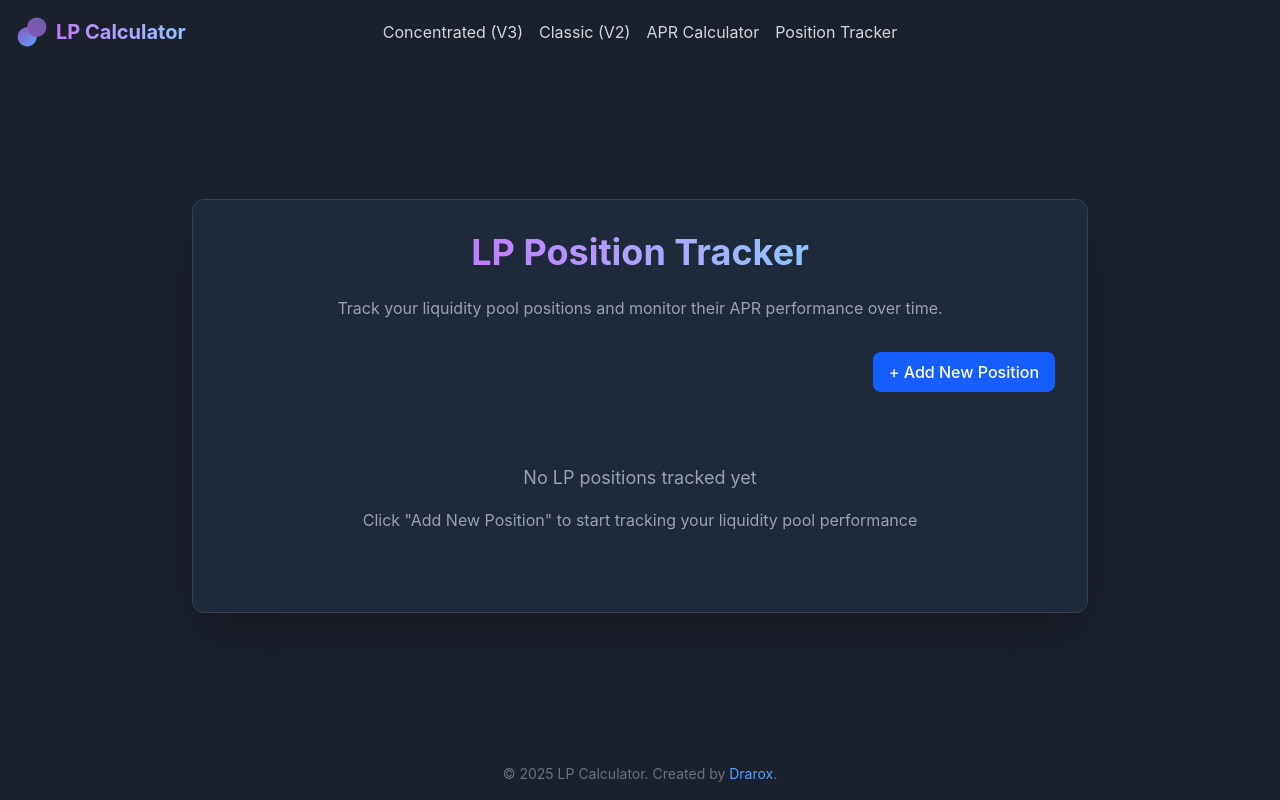
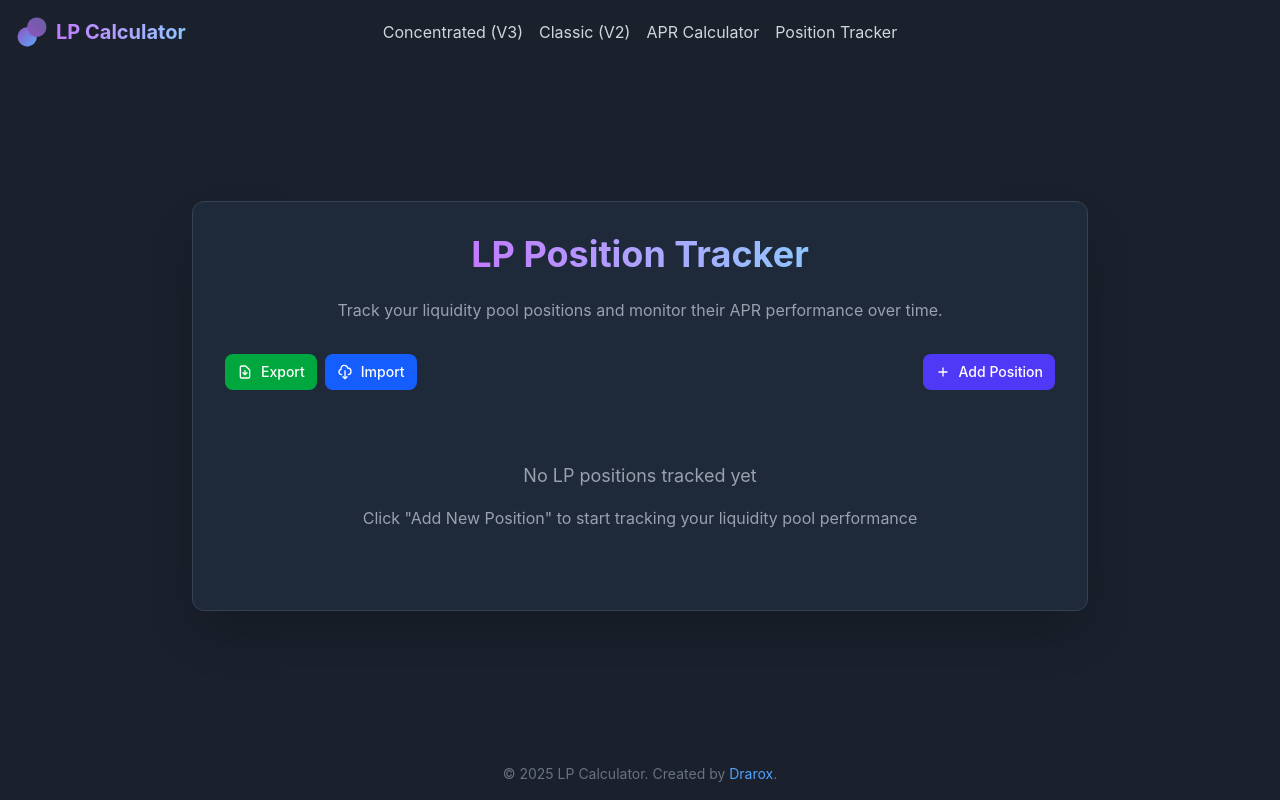
Before and after one commit to Drarox/LP-Calculator, a Vue app: page /tracker in a window 1280 px wide. Built offline with nearby package versions, Linux system fonts and the light colour scheme.

Commit message:
Import Export function added

```diff
--- a/src/style.css
+++ b/src/style.css
@@ -19,3 +19,11 @@ body {
 ::-webkit-scrollbar-thumb:hover {
     background: #667080; /* Lighter thumb on hover */
 }
+
+button {
+    cursor: pointer;
+}
+
+button:disabled {
+  cursor: not-allowed;
+}
--- a/src/views/PositionTrackerView.vue
+++ b/src/views/PositionTrackerView.vue
@@ -9,11 +9,36 @@
         Track your liquidity pool positions and monitor their APR performance over time.
       </p>
 
-      <!-- Add New Position Button -->
-      <div class="mb-6 flex justify-end">
+      <!-- Header Actions -->
+      <div class="mb-6 flex flex-col sm:flex-row justify-between items-start sm:items-center gap-4">
+        <div class="flex flex-wrap gap-2">
+          <button @click="exportData" title="Export Backup"
+            class="bg-green-600 hover:bg-green-700 text-white px-3 py-2 rounded-lg text-sm font-medium transition duration-150 ease-in-out flex items-center gap-2 cursor-pointer">
+            <svg class="w-4 h-4" fill="none" stroke="currentColor" viewBox="0 0 24 24">
+              <path stroke-linecap="round" stroke-linejoin="round" stroke-width="2"
+                d="M12 10v6m0 0l-3-3m3 3l3-3m2 8H7a2 2 0 01-2-2V5a2 2 0 012-2h5.586a1 1 0 01.707.293l5.414 5.414a1 1 0 01.293.707V19a2 2 0 01-2 2z">
+              </path>
+            </svg>
+            Export
+          </button>
+
+          <button @click="triggerFileInput" title="Import Backup"
+            class="bg-blue-600 hover:bg-blue-700 text-white px-3 py-2 rounded-lg text-sm font-medium transition duration-150 ease-in-out flex items-center gap-2 cursor-pointer">
+            <svg class="w-4 h-4" fill="none" stroke="currentColor" viewBox="0 0 24 24">
+              <path stroke-linecap="round" stroke-linejoin="round" stroke-width="2"
+                d="M7 16a4 4 0 01-.88-7.903A5 5 0 1115.9 6L16 6a5 5 0 011 9.9M9 19l3 3m0 0l3-3m-3 3V10"></path>
+            </svg>
+            Import
+          </button>
+          <input type="file" ref="fileInput" @change="importData" accept=".json" class="hidden">
+        </div>
+
         <button @click="showAddForm = true"
-          class="bg-blue-600 hover:bg-blue-700 text-white px-4 py-2 rounded-lg font-medium transition duration-150 ease-in-out">
-          + Add New Position
+          class="bg-indigo-600 hover:bg-indigo-700 text-white px-3 py-2 rounded-lg text-sm font-medium transition duration-150 ease-in-out flex items-center gap-2 cursor-pointer">
+          <svg class="w-4 h-4" fill="none" stroke="currentColor" viewBox="0 0 24 24">
+            <path stroke-linecap="round" stroke-linejoin="round" stroke-width="2" d="M12 6v6m0 0v6m0-6h6m-6 0H6"></path>
+          </svg>
+          Add Position
         </button>
       </div>
 
@@ -51,11 +76,11 @@
 
         <div class="flex gap-3">
           <button @click="addPosition" :disabled="!newPosition.name || !newPosition.initialAmount"
-            class="bg-green-600 hover:bg-green-700 disabled:bg-gray-600 text-white px-4 py-2 rounded-lg font-medium transition duration-150 ease-in-out">
+            class="bg-green-600 hover:bg-green-700 disabled:bg-gray-600 text-white px-4 py-2 rounded-lg font-medium transition duration-150 ease-in-out cursor-pointer">
             Create Position
           </button>
           <button @click="cancelAddForm"
-            class="bg-gray-600 hover:bg-gray-700 text-white px-4 py-2 rounded-lg font-medium transition duration-150 ease-in-out">
+            class="bg-gray-600 hover:bg-gray-700 text-white px-4 py-2 rounded-lg font-medium transition duration-150 ease-in-out cursor-pointer">
             Cancel
           </button>
         </div>
@@ -111,7 +136,7 @@
 
                     <!-- Close Position Button -->
                     <button @click="closePosition(position.id)" title="Close Position"
-                      class="bg-orange-600 hover:bg-orange-700 text-white p-2 rounded transition duration-150 ease-in-out">
+                      class="bg-orange-600 hover:bg-orange-700 text-white p-2 rounded transition duration-150 ease-in-out cursor-pointer">
                       <svg class="w-4 h-4" fill="none" stroke="currentColor" viewBox="0 0 24 24">
                         <path stroke-linecap="round" stroke-linejoin="round" stroke-width="2"
                           d="M12 8v4l3 3m6-3a9 9 0 11-18 0 9 9 0 0118 0z"></path>
@@ -380,6 +405,7 @@ const positions = ref<Position[]>([]);
 const showAddForm = ref(false);
 const expandedPositions = ref(new Set<string>());
 const newFeeEntry = reactive<Record<string, { amount: number | null; datetime: string }>>({});
+const fileInput = ref<HTMLInputElement>();
 
 // Helper function to get local datetime in the format required by datetime-local input
 const getLocalDateTimeString = () => {
@@ -592,6 +618,73 @@ onMounted(() => {
   });
 });
 
+// Export/Import functions
+const exportData = () => {
+  try {
+    const dataToExport = {
+      positions: positions.value,
+      exportDate: new Date().toISOString(),
+      version: '1.0'
+    };
+
+    const dataStr = JSON.stringify(dataToExport, null, 2);
+    const dataBlob = new Blob([dataStr], { type: 'application/json' });
+
+    const link = document.createElement('a');
+    link.href = URL.createObjectURL(dataBlob);
+    link.download = `lp-positions-backup-${new Date().toISOString().split('T')[0]}.json`;
+    document.body.appendChild(link);
+    link.click();
+    document.body.removeChild(link);
+
+    alert('Backup exported successfully!');
+  } catch (error) {
+    alert('Failed to export backup. Please try again.');
+  }
+};
+
+const triggerFileInput = () => {
+  fileInput.value?.click();
+};
+
+const importData = (event: Event) => {
+  const file = (event.target as HTMLInputElement).files?.[0];
+  if (!file) return;
+
+  const reader = new FileReader();
+  reader.onload = (e) => {
+    try {
+      const importedData = JSON.parse(e.target?.result as string);
+
+      // Validate the imported data structure
+      if (!importedData.positions || !Array.isArray(importedData.positions)) {
+        throw new Error('Invalid backup file format');
+      }
+
+      // Confirm import
+      const confirmMessage = `This will replace your current data with ${importedData.positions.length} positions from ${new Date(importedData.exportDate).toLocaleDateString()}. Continue?`;
+
+      if (confirm(confirmMessage)) {
+        positions.value = importedData.positions;
+
+        // Initialize fee entries for all imported positions
+        positions.value.forEach(position => {
+          initializeFeeEntry(position.id);
+        });
+
+        alert('Backup imported successfully!');
+      }
+    } catch (error) {
+      alert('Failed to import backup. Please check the file format.');
+    }
+
+    // Reset file input
+    (event.target as HTMLInputElement).value = '';
+  };
+
+  reader.readAsText(file);
+};
+
 // Watch for changes and save to localStorage
 watch(positions, savePositions, { deep: true });
 </script>
```
